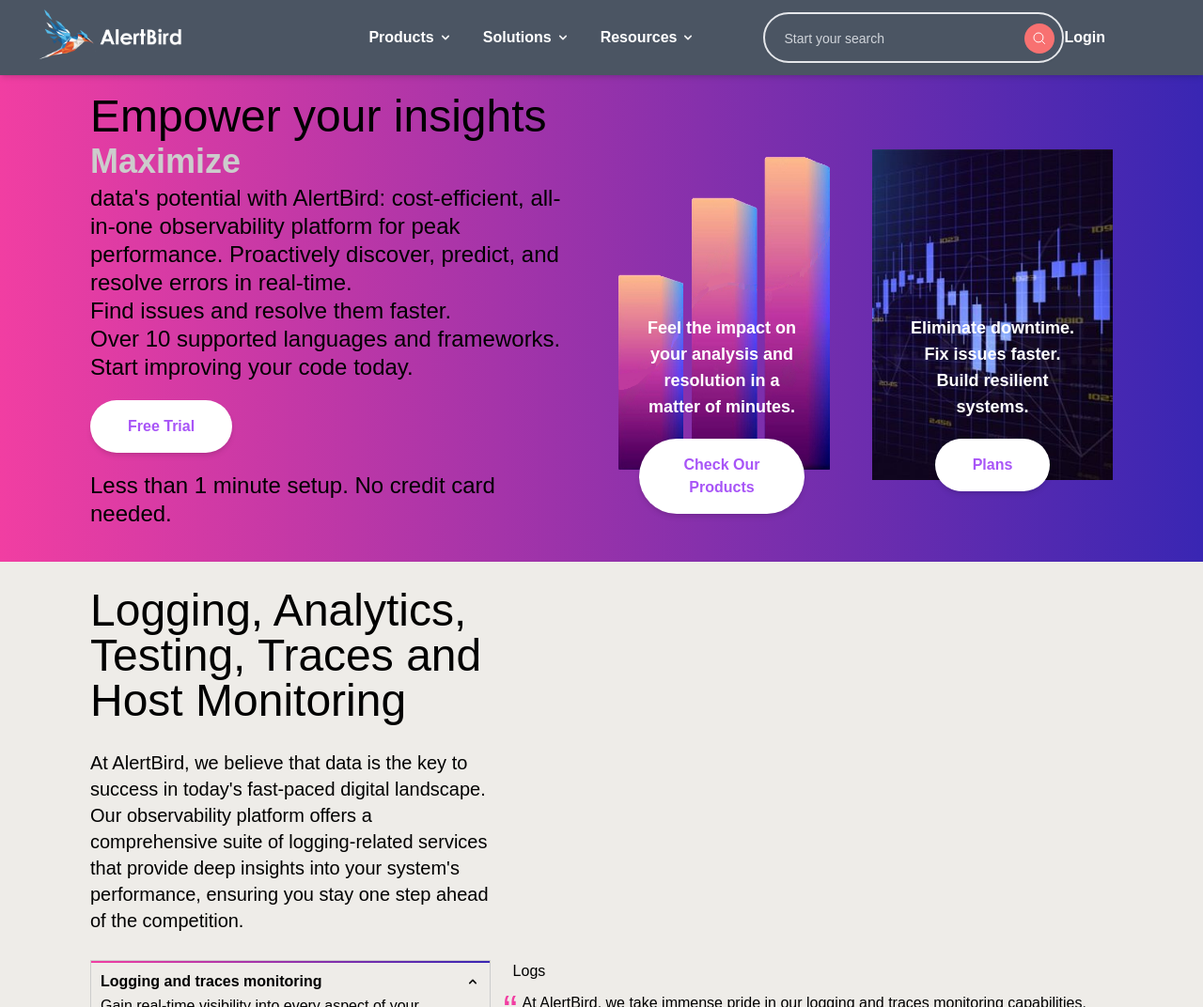
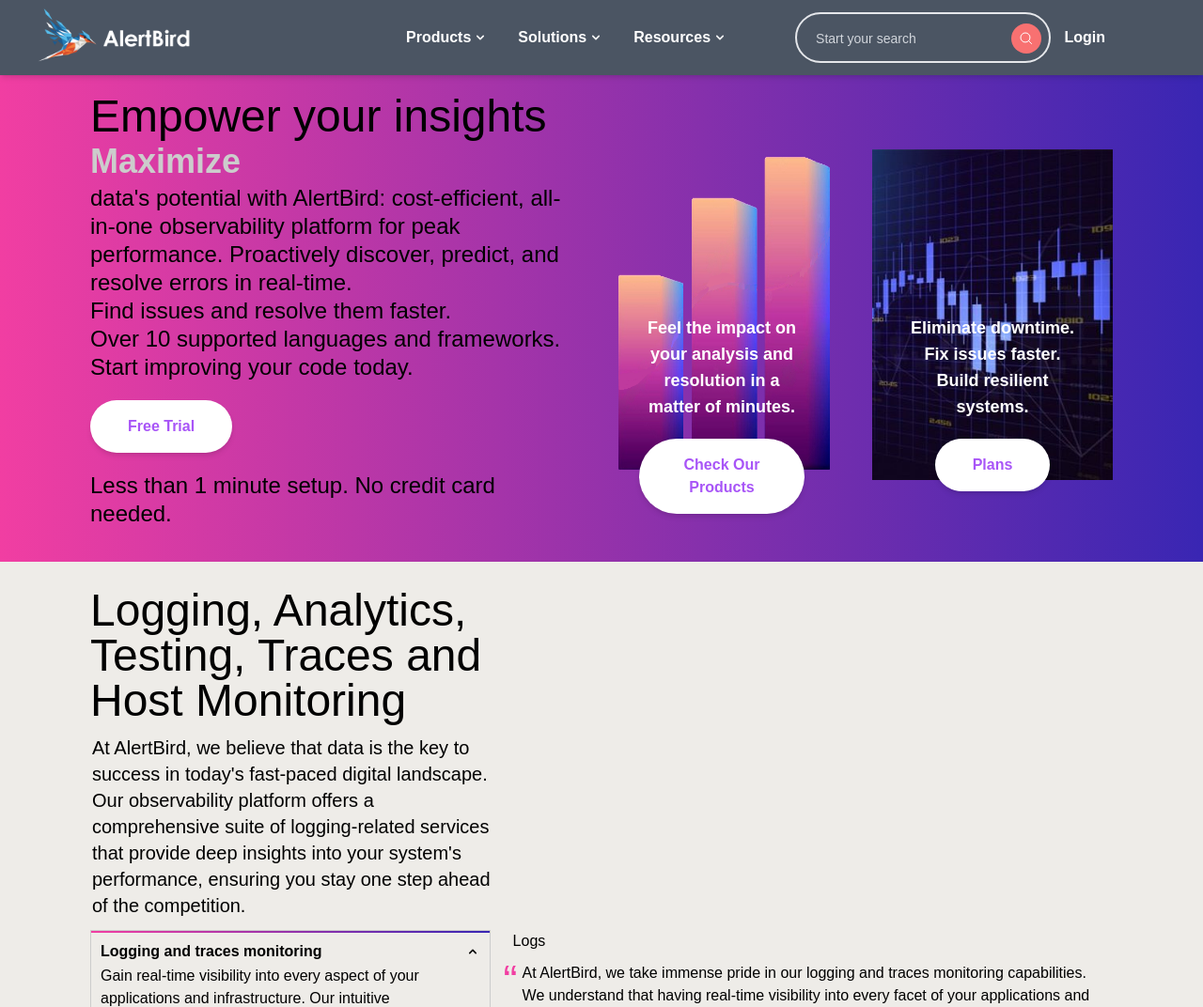
Before and after one commit to dragan717080/DataMonitoringApp, a Next.js app: page / in a window 1280 px wide. Shown: the top 1072 px of the page at 94% size. Built offline with nearby package versions, Linux system fonts and the light colour scheme; no server answers.

Commit message:
adding the header media query

```diff
--- a/app/(site)/components/Banner.tsx
+++ b/app/(site)/components/Banner.tsx
@@ -23,7 +23,7 @@
 
   return (
     <div className='top-3 py-6 md:py-0 px-[3%] md:px-[72px] lg:px-20 xl:px-24 2xl:px-32 h-fit row md:space-x-4 lg:space-x-6 xl:space-x-8 2xl:space-x-12 w-[100vw] h-fit md:pt-10 md:pb-7 relative bg-gradient-to-r from-[#f13ea2] to-[#3926b3]'>
-      <div className='md:w-[50%]'>
+      <div className='md:w-[50%] 2xl:w-[40%]'>
         <p className='text-5xl'>
           Empower your insights
         </p>
--- a/app/(site)/components/Header.tsx
+++ b/app/(site)/components/Header.tsx
@@ -18,7 +18,7 @@
     <header className='sticky top-0 z-40 row-v bg-gray-600 shadow-md py-3 px-4 md:px-10 2xl:px-28'>
       <div
         onClick={() => router.push('/')}
-        className="relative flex items-center h-16 w-[90px] md:w-[20rem] pointer -my-3"
+        className="relative flex items-center h-16 w-[90px] md:min-w-[7rem] md:w-[20rem] pointer -my-3"
       >
         <Image
           height='102'
@@ -30,7 +30,7 @@
         />
       </div>
       <Navbar />
-      <div className='row-v min-w-[9rem] md:min-w-[20rem] pt-2.5 pb-2 md:border-2 rounded-full md:shadow-sm'>
+      <div className='row-v min-w-[9rem] md:min-w-[14rem] xl:min-w-[17rem] 2xl:min-w-[20rem] pt-2.5 pb-2 md:border-2 rounded-full md:shadow-sm'>
         <input
           type="text"
           placeholder='Start your search'
@@ -44,7 +44,7 @@
             <div className='t-red'>{session.data!.user!.name}</div>
             <button className='t-cornflowerblue ml-3' onClick={async () => await signOut()} >Logout</button>
           </div>
-          : <div className='md:pr-16 hover:text-red-400'><a href='auth'>Login</a></div>
+          : <div className='md:pl-3 lg:pl-0 md:pr-16 hover:text-red-400'><a href='auth'>Login</a></div>
         }
       </div>
       <div className="block md:hidden text-white text-xl ml-auto">
--- a/app/(site)/components/Logs.tsx
+++ b/app/(site)/components/Logs.tsx
@@ -20,7 +20,7 @@
         <div className="text-5xl">
           Logging, Analytics, Testing, Traces and Host Monitoring
         </div>
-        <div className='py-7 text-xl'>
+        <div className='py-3 text-xl ml-0.5 '>
           At AlertBird, we believe that data is the key to success in today&apos;s fast-paced digital landscape.
           Our observability platform offers a comprehensive suite of logging-related services that provide deep insights into your system&apos;s performance, ensuring you stay one step ahead of the competition.
         </div>
--- a/app/(site)/components/Navbar.tsx
+++ b/app/(site)/components/Navbar.tsx
@@ -12,7 +12,7 @@
   const toolbarComponents = [ProductsToolbar, SolutionsToolbar, ResourcesToolbar];
 
   return (
-    <nav className="hidden md:flex text-white h-30 px-14">
+    <nav className="hidden md:flex text-white h-30 px-14 md:pl-1 md:pr-2 lg:px-14">
       {toolbarComponents.map((toolbarComponent, index: number) => (
         <NavbarMenuItem ComponentToRender={toolbarComponent} index={index} key={index} />
       ))}
--- a/app/(site)/components/NavbarMenuItem.tsx
+++ b/app/(site)/components/NavbarMenuItem.tsx
@@ -33,7 +33,7 @@
   return (
     <div ref={navbarMenuItemRef} className="relative">
       <div
-        className="parent-container p-4 pointer"
+        className="parent-container p-4 md:px-1.5 xl:px-4 pointer"
         onMouseEnter={() => {
           setIsHovered(true);
           dispatch(setIsNavbarPortalOpen(true));
@@ -43,7 +43,7 @@
           dispatch(setIsNavbarPortalOpen(false));
         }}
       >
-        <div className="group row-v space-x-1 hover:text-red-400">
+        <div className="group row-v space-x-0.5 hover:text-red-400">
           <h2 className='font-semibold'>{ComponentToRender.displayName.split("Toolbar")[0]}</h2>
           <div className="w-4 h-4 transform transition-transform duration-300 group-hover:rotate-180 group-hover:text-red-400">
             <ArrowIcon />
```
Also changed, not shown: public/assets/images/logo-full-t.png.
